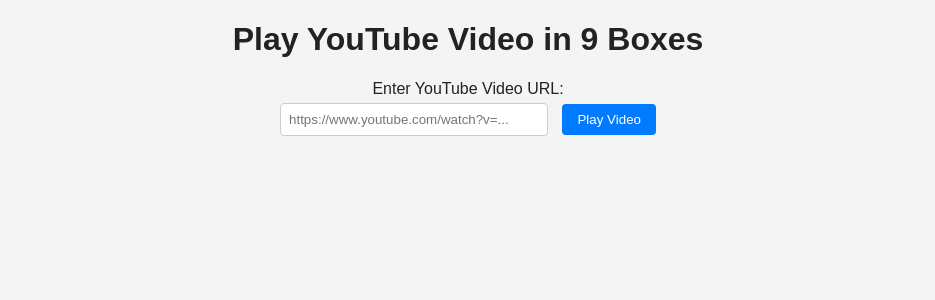
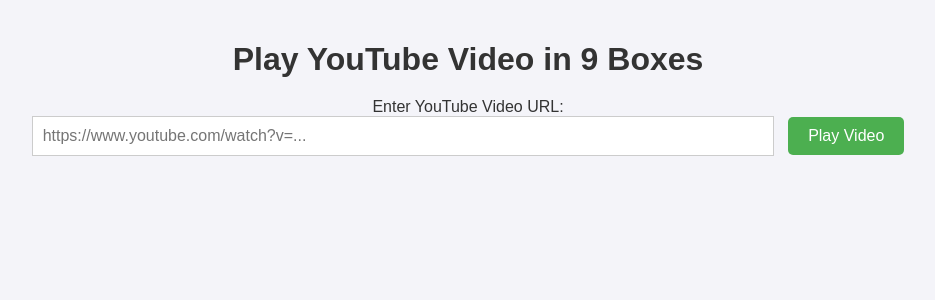
Before and after one commit to yashika-plays/hi, a Flask app: page / in a window 1280 px wide. Shown: the top 300 px of the page, without its empty margins (172-1107 px from the left). Run offline with Flask 3, Linux system fonts and the light colour scheme.

Commit message:
Update style.css

```diff
--- a/static/style.css
+++ b/static/style.css
@@ -1,71 +1,57 @@
 body {
     font-family: Arial, sans-serif;
-    margin: 20px;
-    background-color: #f4f4f4;
-    color: #222;
-    transition: background-color 0.3s, color 0.3s;
+    background-color: #f4f4f9;
+    margin: 0;
+    padding: 20px;
+    color: #333;
+}
+
+.container {
+    max-width: 1200px;
+    margin: 0 auto;
+    text-align: center;
 }
 
 h1 {
-    text-align: center;
+    font-size: 2em;
+    margin-bottom: 20px;
 }
 
 form {
     margin-bottom: 20px;
-    text-align: center;
 }
 
-input[type="url"],
-input[type="number"] {
-    padding: 8px;
-    margin: 5px;
-    width: 250px;
+input[type="url"] {
+    width: 60%;
+    padding: 10px;
+    font-size: 1em;
+    margin-right: 10px;
     border: 1px solid #ccc;
-    border-radius: 4px;
 }
 
 button {
-    padding: 8px 15px;
-    margin: 5px;
+    padding: 10px 20px;
+    font-size: 1em;
+    cursor: pointer;
+    background-color: #4CAF50;
+    color: white;
     border: none;
-    background-color: #007BFF;
-    color: white;
-    border-radius: 4px;
-    cursor: pointer;
+    border-radius: 5px;
 }
 
 button:hover {
-    background-color: #0056b3;
+    background-color: #45a049;
 }
 
 .video-container {
-    display: flex;
-    flex-wrap: wrap;
-    justify-content: center;
-    gap: 15px;
+    display: grid;
+    grid-template-columns: repeat(3, 1fr);
+    gap: 20px;
+    margin-top: 20px;
 }
 
-.video-box {
-    position: relative;
-    background: #fff;
-    padding: 10px;
-    border-radius: 6px;
-    box-shadow: 0 2px 5px rgba(0,0,0,0.2);
-    text-align: center;
+.video-box iframe {
+    width: 100%;
+    height: 180px;
+    border: none;
 }
-
-.dark-mode {
-    background-color: #111;
-    color: #eee;
-}
-
-.dark-mode input,
-.dark-mode button {
-    background-color: #222;
-    color: #eee;
-    border: 1px solid #555;
-}
-
-.dark-mode .video-box {
-    background-color: #222;
-}
```
